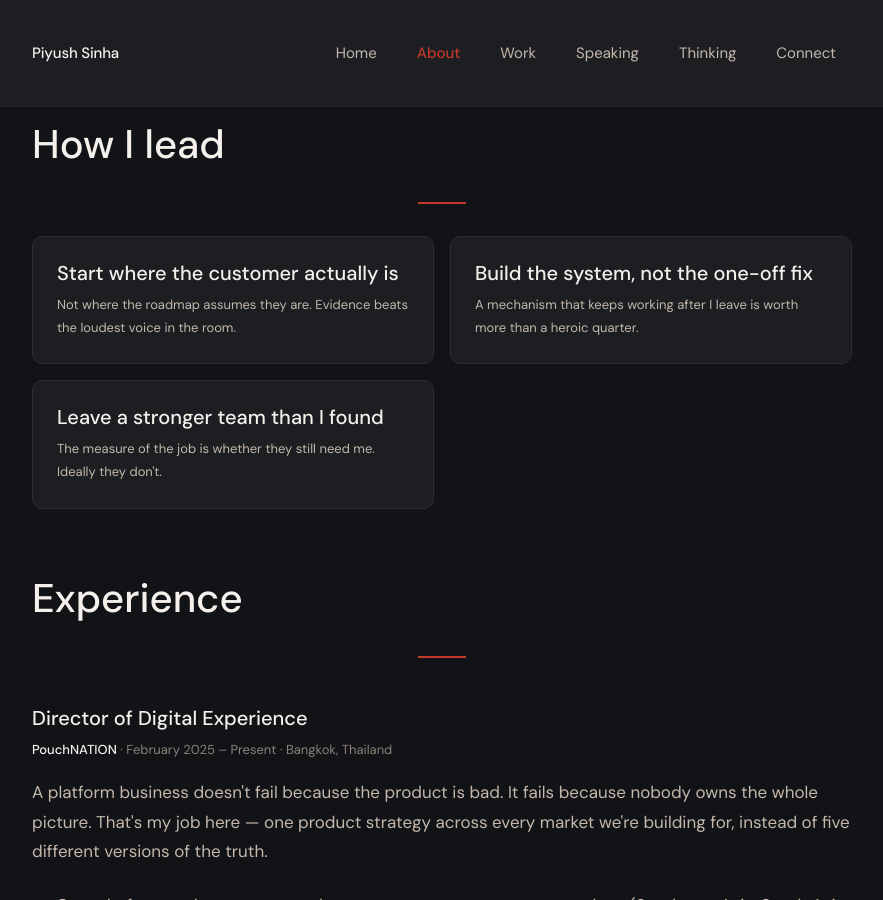
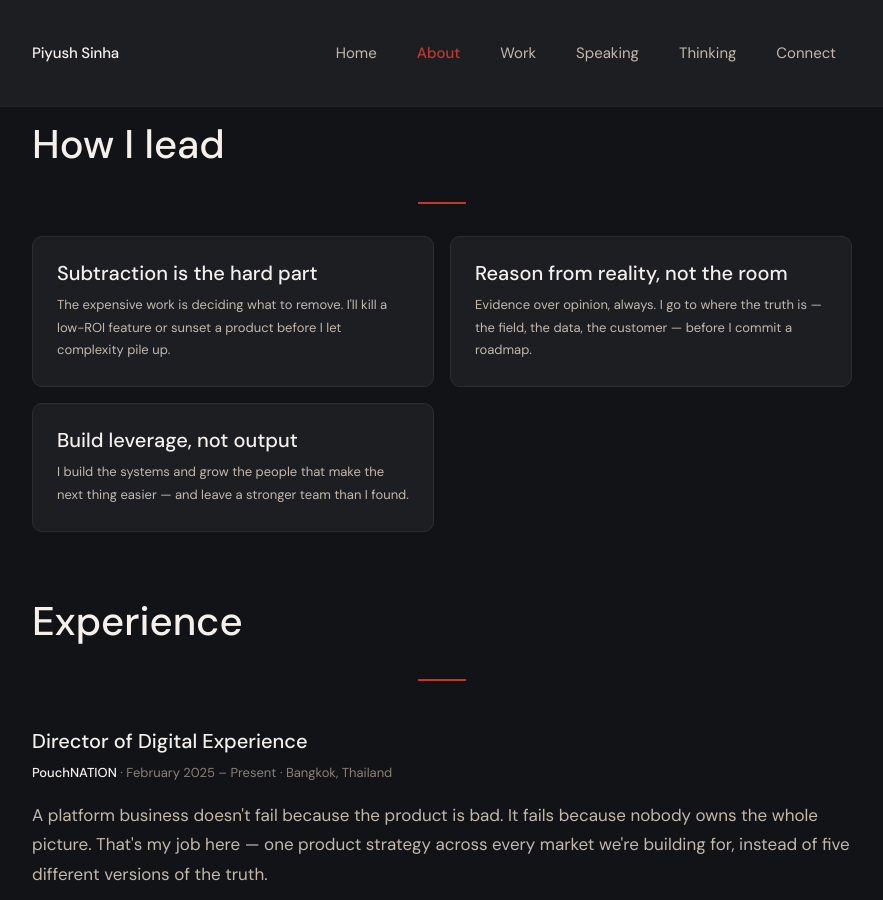
Before and after one commit to piyushsinha/piyushsinha.github.io, a Jekyll site: the page built from about/index.html, in a window 1280 px wide and 900 px high, scrolled down 510 px. Shown: the whole window, without its empty margins (198-1081 px from the left). Built offline with Jekyll 4.4.1, drawn with Linux system fonts in a browser that asks for light colours.

Commit message:
Add files via upload

```diff
--- a/about/index.html
+++ b/about/index.html
@@ -24,16 +24,16 @@ description: "Product and experience leadership across fintech, payments, travel
     <hr class="separator separator--accent" style="margin-top: var(--space-3);">
     <div class="cap-grid" style="margin-top: var(--space-4);">
       <div class="cap-card">
-        <h3 class="cap-card__title">Start where the customer actually is</h3>
-        <p>Not where the roadmap assumes they are. Evidence beats the loudest voice in the room.</p>
+        <h3 class="cap-card__title">Subtraction is the hard part</h3>
+        <p>The expensive work is deciding what to remove. I'll kill a low-ROI feature or sunset a product before I let complexity pile up.</p>
       </div>
       <div class="cap-card">
-        <h3 class="cap-card__title">Build the system, not the one-off fix</h3>
-        <p>A mechanism that keeps working after I leave is worth more than a heroic quarter.</p>
+        <h3 class="cap-card__title">Reason from reality, not the room</h3>
+        <p>Evidence over opinion, always. I go to where the truth is — the field, the data, the customer — before I commit a roadmap.</p>
       </div>
       <div class="cap-card">
-        <h3 class="cap-card__title">Leave a stronger team than I found</h3>
-        <p>The measure of the job is whether they still need me. Ideally they don't.</p>
+        <h3 class="cap-card__title">Build leverage, not output</h3>
+        <p>I build the systems and grow the people that make the next thing easier — and leave a stronger team than I found.</p>
       </div>
     </div>
 
```
